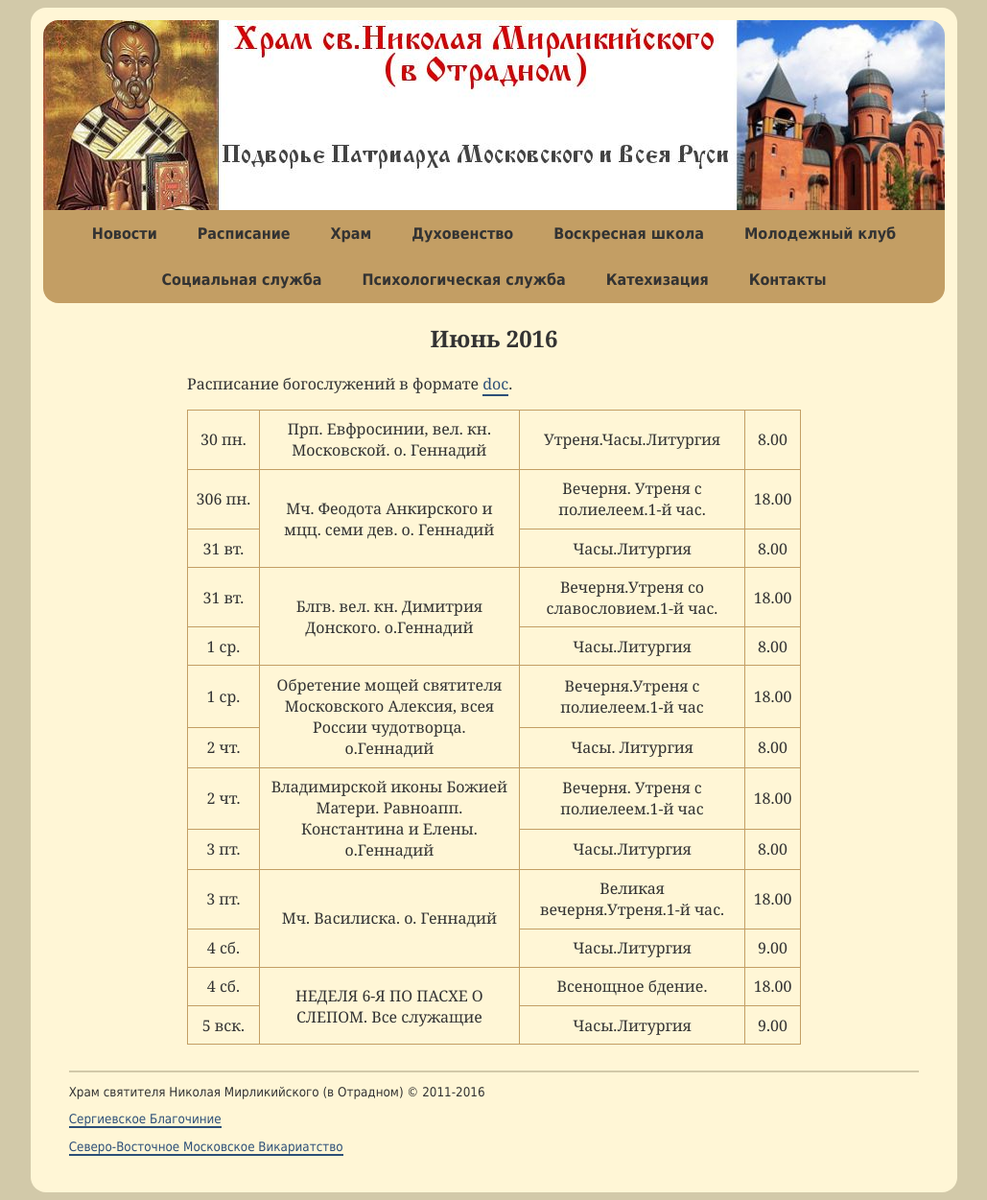
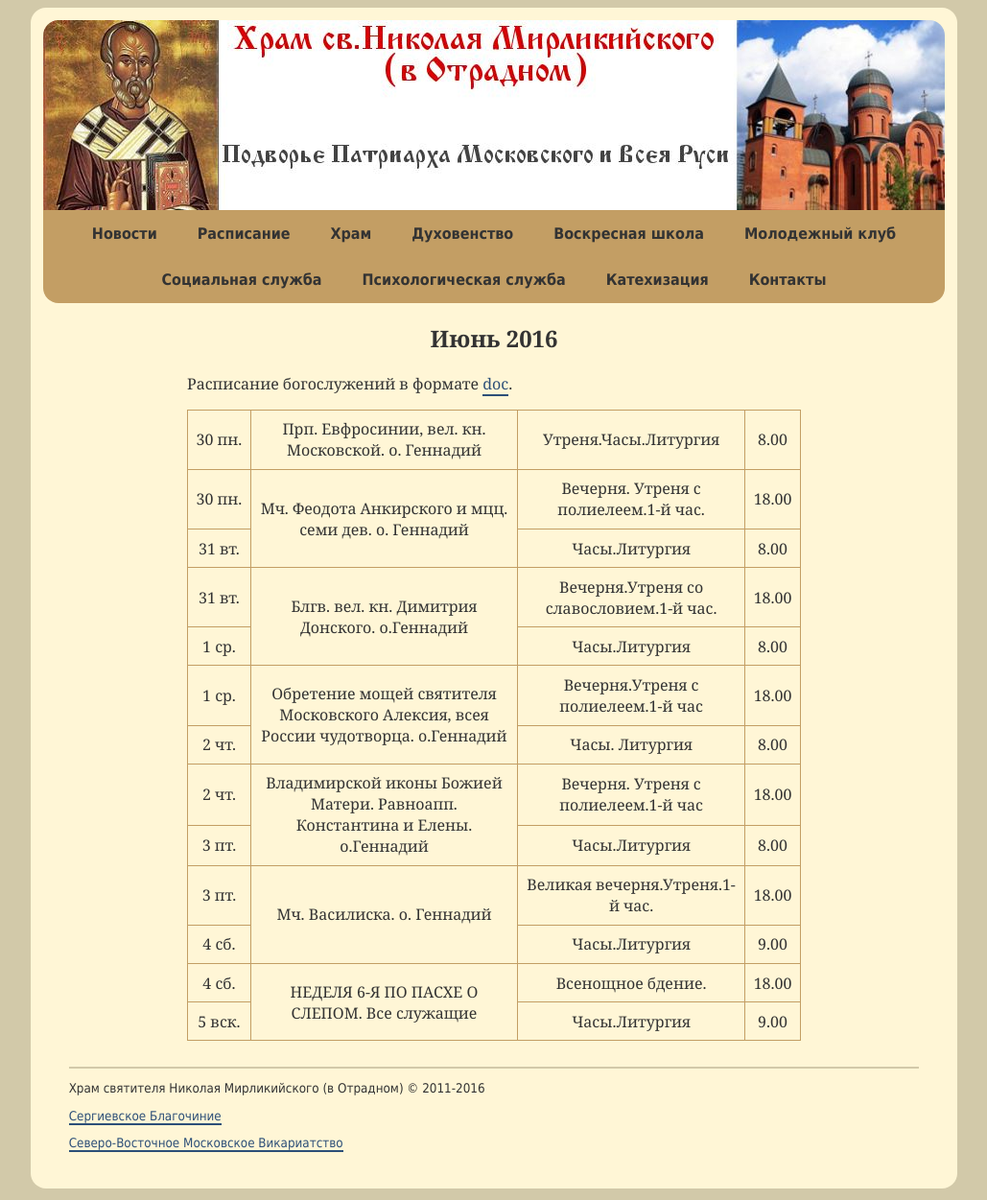
Before and after one commit to hramotradnoe/hramotradnoe.github.io, a Jekyll site: the page built from schedule/index.html, in a window 1280 px wide. Shown: the whole page at 96% size, without its empty margins (125-1154 px from the left). Built offline with Jekyll 4.4.1, drawn with Linux system fonts in a browser that asks for light colours.

Commit message:
Update schedule.yml

```diff
--- a/_data/schedule.yml
+++ b/_data/schedule.yml
@@ -8,7 +8,7 @@ timetable:
         title : "Утреня.Часы.Литургия"
  - description : "Мч. Феодота Анкирского и мцц. семи дев. о. Геннадий"
    services    :
-      - day   : 306&nbsp;пн.
+      - day   : 30&nbsp;пн.
         time  : '18.00'
         title : "Вечерня. Утреня с полиелеем.1-й час."
       - day   : 31&nbsp;вт.
```
